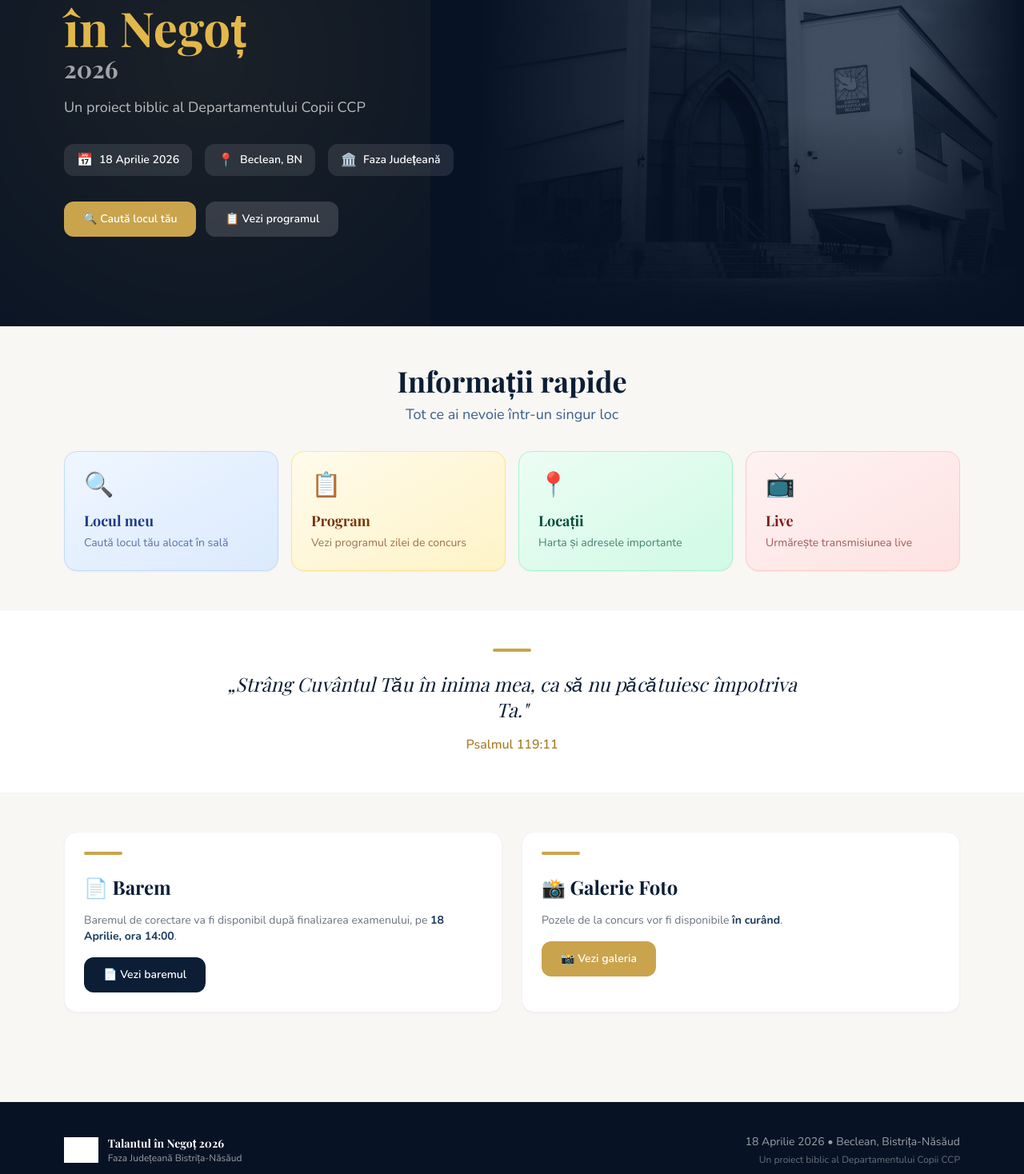
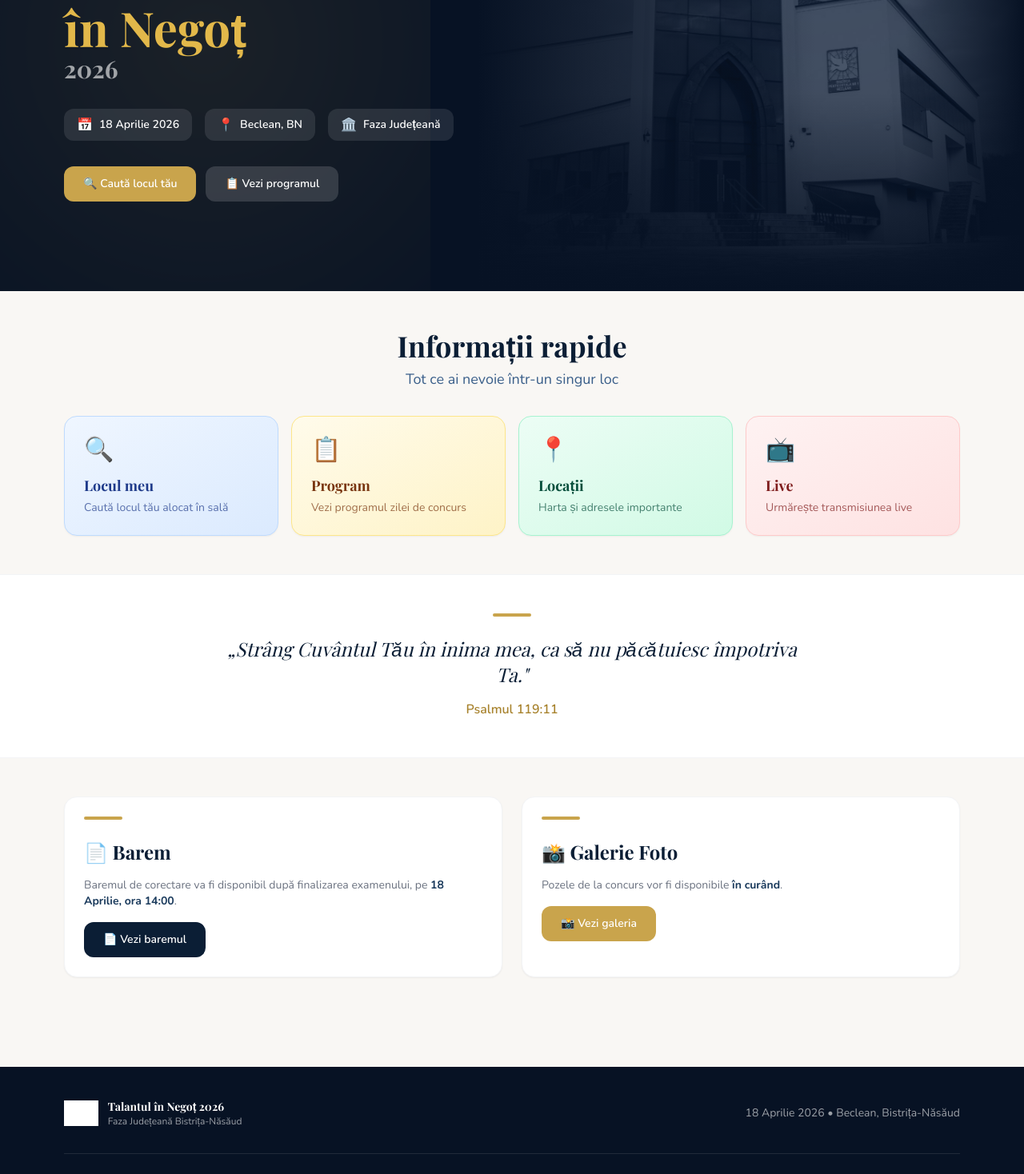
Before and after one commit to PaulHit/talant-2026-beclean, a Next.js app: page / in a window 1280 px wide. Shown: the part 320-1788 px from the top of the page at 80% size. Built offline with nearby package versions, Linux system fonts and the light colour scheme; grey boxes are pictures that could not be loaded; a web font is replaced by a local one.

Commit message:
sters proiect biblic CCP

```diff
--- a/app/page.js
+++ b/app/page.js
@@ -95,10 +95,6 @@ export default function HomePage() {
               <span className="text-white/60 text-2xl md:text-3xl block mt-1">2026</span>
             </h1>
 
-            <p className="text-white/70 text-lg mb-2 fade-up fade-up-delay-2">
-              Un proiect biblic al Departamentului Copii CCP
-            </p>
-
             <div className="flex flex-wrap items-center gap-4 mt-8 fade-up fade-up-delay-3">
               <div className="flex items-center gap-2 bg-white/10 rounded-xl px-4 py-2">
                 <span>📅</span>
--- a/components/Footer.js
+++ b/components/Footer.js
@@ -21,9 +21,6 @@ export default function Footer() {
             <p className="text-white/60">
               18 Aprilie 2026 • Beclean, Bistrița-Năsăud
             </p>
-            <p className="text-white/40 text-xs mt-1">
-              Un proiect biblic al Departamentului Copii CCP
-            </p>
           </div>
         </div>
 
```
